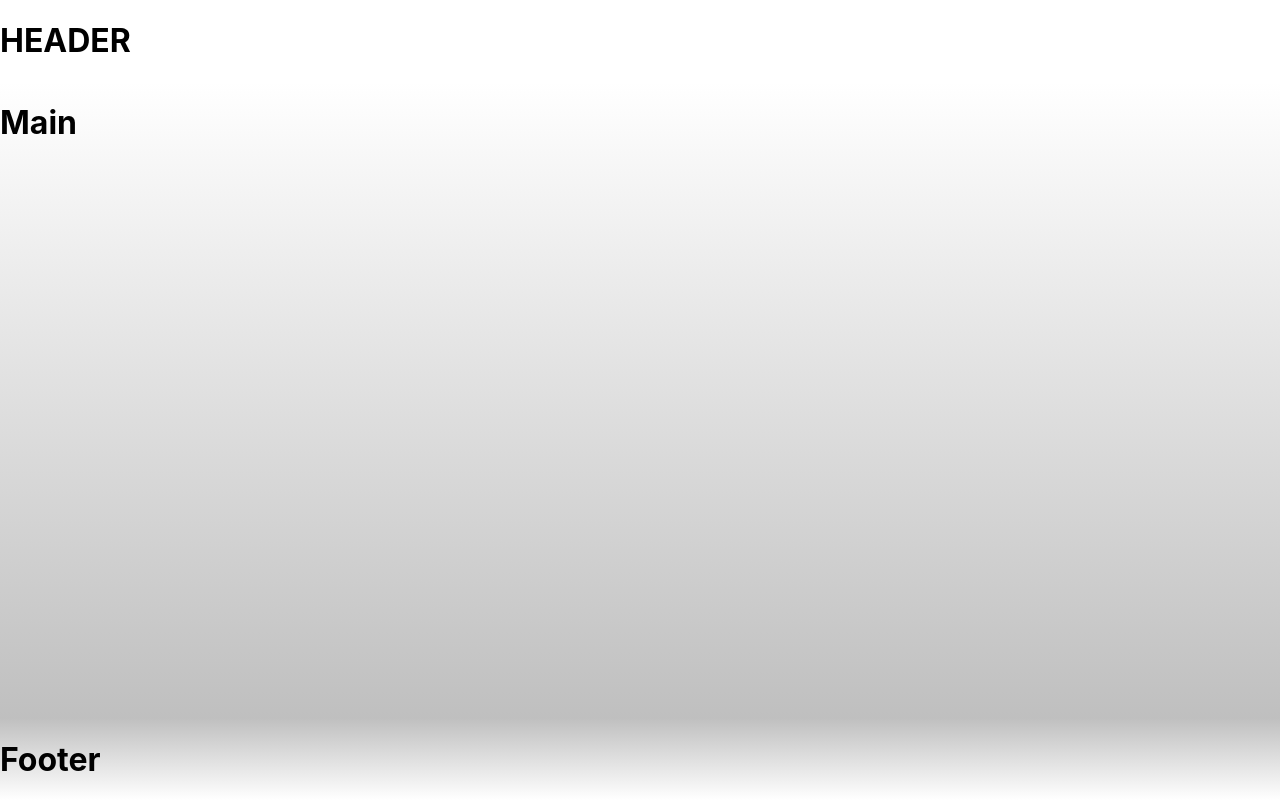
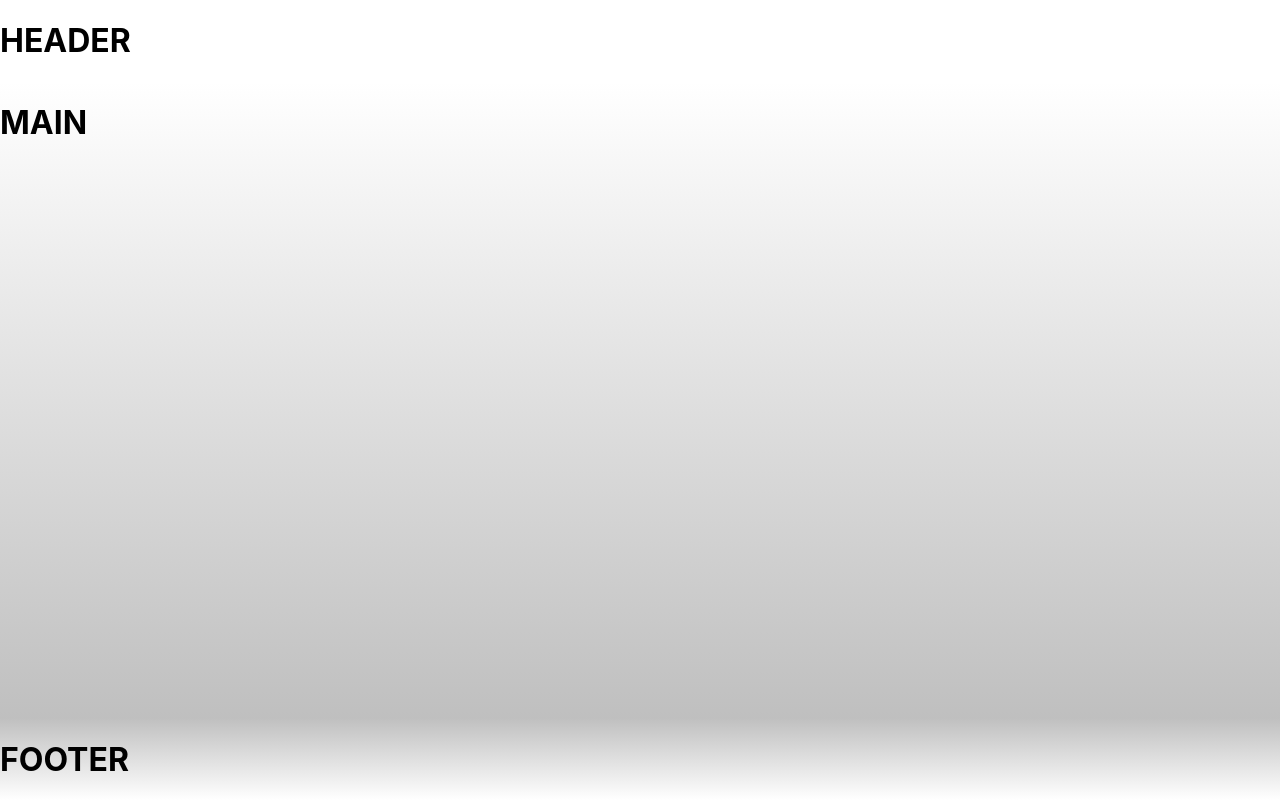
Before and after one commit to EliasFredriksson/react-webshop, a React (Create React App) app: page / in a window 1280 px wide. Built offline with nearby package versions, Linux system fonts and the light colour scheme.

Commit message:
Fixed import issue

```diff
--- a/src/App.tsx
+++ b/src/App.tsx
@@ -1,6 +1,6 @@
-import Header from "./components/header";
-import Main from "./components/main";
-import Footer from "./components/footer";
+import Header from "./components/Header";
+import Main from "./components/Main";
+import Footer from "./components/Footer";
 
 export default function App() {
     return (
--- /dev/null
+++ b/src/components/Movies.tsx
@@ -0,0 +1,3 @@
+export default function Movies() {
+    return <div className="Movies"></div>;
+}
--- a/src/components/footer.tsx
+++ b/src/components/footer.tsx
@@ -3,7 +3,7 @@ import "../scss/components/Footer.scss";
 export default function Footer() {
     return (
         <footer>
-            <h1>Footer</h1>
+            <h1>FOOTER</h1>
         </footer>
     );
 }
--- a/src/components/main.tsx
+++ b/src/components/main.tsx
@@ -3,7 +3,7 @@ import "../scss/components/Main.scss";
 export default function Main() {
     return (
         <main>
-            <h1>Main</h1>
+            <h1>MAIN</h1>
         </main>
     );
 }
```
